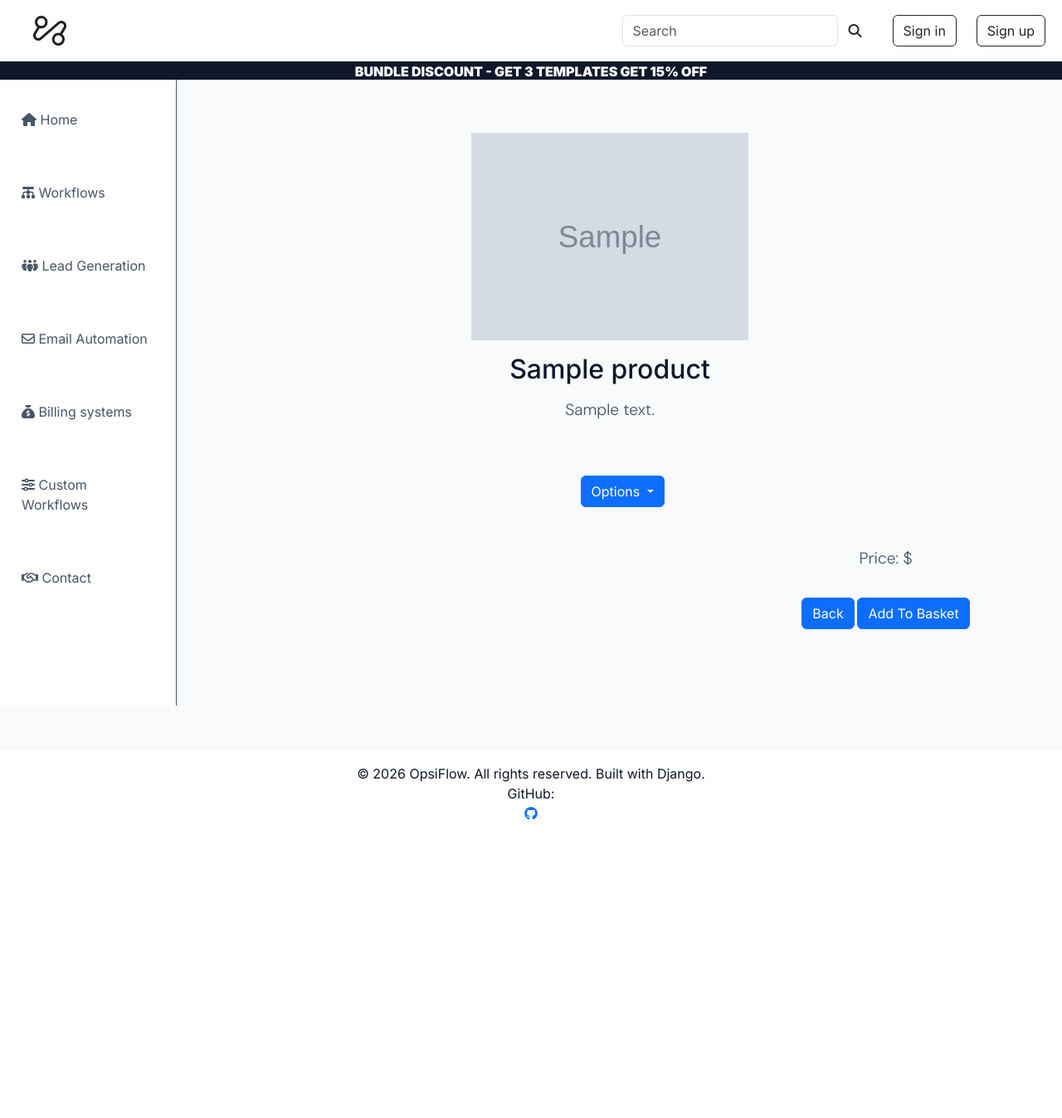
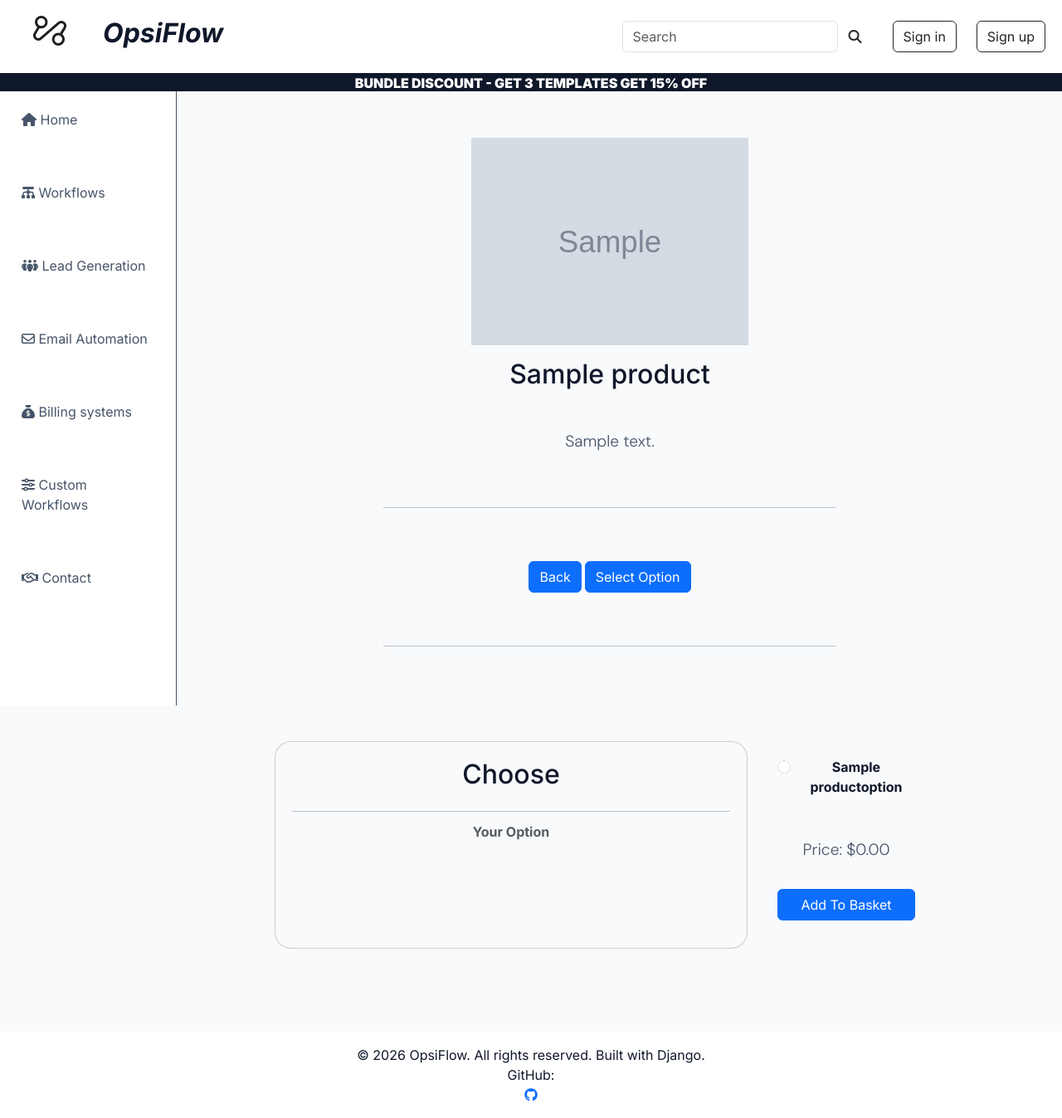
Before and after one commit to Karla-Stein/opsiflow, a Django app: page /products/product_detail/1 in a window 1280 px wide. Shown: the whole page at 83% size. Before the commit the page ends 988 px from the top, so only its background shows below. Run offline with Django 4.2, Linux system fonts and the light colour scheme; tables that the repository leaves empty hold one stand-in row (values such as "Sample post"); grey boxes marked "Sample" are stand-in pictures; some libraries are stand-ins or nearby versions.

Commit message:
Fix styling for product details page

```diff
--- a/products/static/products/css/product_detail.css
+++ b/products/static/products/css/product_detail.css
@@ -5,3 +5,21 @@ img{
     object-fit: contain;
 
 }
+
+/* Option section */
+.card{
+    height: 250px;
+    overflow-y: scroll;
+}
+#option{
+    color: var(--primary-text-color);
+    background-color: var(--primary-background);
+    border-radius: 20px;
+    padding: 20px 20px;
+    margin-top: 50px;
+
+}
+
+.form-check{
+    margin-top: 50px;
+}
--- a/products/templates/products/product_detail.html
+++ b/products/templates/products/product_detail.html
@@ -8,45 +8,53 @@
 
 {% block content %}
 
-<section id="detail" class="mt-2">
+
 <div class="container">
-        <div class="row align-items-center justify-content-center">
+  <div class="row justify-content-center">
     <div class="col-8 offset-lg-2 pt-5 my-2">
       <img src="{{ product.image.url }}" alt="{{ product.name }}" class="img-fluid">
     </div>
     <div class="col-8 offset-lg-2 pt-2 text-center">
-                <h2 class="mb-3 display-7">{{ product.name }}
+      <h2 class="mb-3 display-7 mb-5">{{ product.name }}
       </h2>
-                <p class="index-p">{{ product.description }}</p>
+      <p class="index-p mb-5">{{ product.description }}</p>
+    </div>
+    <div class="col-6 offset-lg-2 text-center mb-5">
+      <hr class="mb-5">
+      <a class="btn btn-primary my-3" href="{% url 'products' %}" role="button">Back</a>
+      <a href="#option" class="btn btn-primary my-3" type="button" role="button">Select Option</a>
+      <br>
+      <hr class="mt-5">
+    </div>
+  </div>
+  <div class="row justify-content-center d-flex flex-row">
+    <div class="col-12 col-md-6 offset-lg-2">
       <!-- Product option -->
-                 <div class="col-6 offset-lg-3" >
-                    <p id="option-name" class="display-7"></p>
-                    <p id="option-description" class="index-p"></p>
-                    <p id="delivery-days" class="index-p d-none"></p>
+      <div class="row justify-content-center">
+        <div class="text-center card me-5" id="option">
+          <h2 id="option-name" class="card-title">Choose</h2>
+          <hr>
+          <p id="option-description" class="card-subtitle mb-2 text-body-secondary">Your Option</p>
+          <p id="delivery-days" class="index-p d-none card-text"></p>
         </div>
       </div>
     </div>
-        <div class="row justify-content-center mt-5">
-            <div class="col-2 offset-lg-3">
-                 <div class="dropdown">
-                <button class="btn btn-primary dropdown-toggle" type="button" data-bs-toggle="dropdown"
-                    aria-expanded="false">
-                    Options
-                </button>
-                <ul class="dropdown-menu">
+    <div class="col-8 col-lg-2 d-flex flex-column justify-content-center text-center">
+      <!-- radio -->
+
       {% for option in product_option %}
-                   <li><a class="dropdown-item option" href="#" data-name="{{option.name}}"
+      <div class="form-check">
+        <input class="form-check-input option" type="radio" name="radioDefault" data-name="{{option.name}}"
           data-description="{{option.description}}" data-price="{{option.unit_price}}"
-                    data-delivery="{{option.delivery_days}}" data-pk="{{option.pk}}">{{ option.name }}</a></li>
+          data-delivery="{{option.delivery_days}}" data-pk="{{option.pk}}" id="option{{option.pk}}">
+        <label class="form-check-label" for="option{{option.pk}}">
+          {{ option.name }}
+        </label>
+      </div>
       {% endfor %}
-                </ul>
-                 </div>
-            </div>
-        </div>
-        <div class="row justify-content-center justify-content-lg-end mt-5">
-            <div class="col-3 offset-lg-3 text-center">
-                <p class="index-p" id="option-price">Price: $</p>
-                <a class="btn btn-primary my-3" href="{% url 'products' %}" role="button">Back</a>
+
+      <p class="index-p mt-5" id="option-price">Price: $0.00</p>
+      <!-- add-to-basket form/button -->
       {% if user.is_authenticated %}
       <form action="{% url 'add_to_bag' %}" method="POST">
         {% csrf_token %}
@@ -59,10 +67,9 @@
       {% else %}
       <button id="add-basket" class="btn btn-primary my-3" role="button">Add To Basket</button>
       {% endif %}
+
     </div>
   </div>
-    </div>
-</section>
 <!-- log in prompt modal -->
 <div class="modal" tabindex="-1" id="login-prompt">
   <div class="modal-dialog">
--- a/static/css/base.css
+++ b/static/css/base.css
@@ -46,6 +46,12 @@ body {
 /* Navbar */
 .navbar{
     background-color: var(--secondary-background);
+}
+
+#brand-name{
+    font-size: xx-large;
+    font-weight: bold;
+    font-style: italic;
 }
 
 .nav-link{
@@ -140,6 +146,7 @@ aside .nav-link{
     font-weight: lighter;
     position: relative;
     z-index: 100;
+    margin-top: 100px;
 }
 /* Media queries */
 @media screen and (max-width: 576px) {
--- a/templates/base.html
+++ b/templates/base.html
@@ -43,6 +43,7 @@
                                 d="M283-272q-40 34-83.5 30.5T124-272q-32-27-42.5-69.5T98-429l82-137q-27-21-43-52.63-16-31.64-16-68.37 0-63.53 45-108.76Q211-841 275-841t109 45q45 45 45 109t-45.24 109Q338.52-533 275-533q-10.8 0-21.6-1.5T233-539l-84 141q-14 23-8.82 45.11 5.17 22.1 22 36Q179-303 201.5-301.5T244-317l433-372q40-34 84-31t76 30q32 27 42.5 70T863-532l-81 137q27 21 43 52.63 16 31.64 16 68.37 0 63.52-45.54 108.76Q749.91-120 685.96-120 622-120 577.5-165.24 533-210.48 533-274t44.5-108.76Q622-428 686-428q10.73 0 20.87 1 10.13 1 20.13 4l84-140q14-23 8.82-45.11-5.17-22.1-22-36Q781-658 758.5-659.5T716-644L283-272Zm58.5-348.66q27.5-27.66 27.5-66.5t-27.66-66.34q-27.66-27.5-66.5-27.5t-66.34 27.66q-27.5 27.66-27.5 66.5t27.66 66.34q27.66 27.5 66.5 27.5t66.34-27.66Zm411.63 413Q781-235.32 781-274.16t-27.87-66.34q-27.86-27.5-67-27.5Q647-368 620-340.34q-27 27.66-27 66.5t27 66.34q27 27.5 66.13 27.5 39.14 0 67-27.66ZM275-687Zm412 413Z" />
                         </svg>
                 </a>
+                <p id="brand-name" class="mt-2">OpsiFlow</p>
                 <button class="navbar-toggler d-sm-none" type="button" data-bs-toggle="collapse"
                     data-bs-target="#navbarSupportedContent" aria-controls="navbarSupportedContent"
                     aria-expanded="false" aria-label="Toggle navigation">
```
Also changed, not shown: bag/templates/bag/bag.html (+6 -2 lines). Lines whose indentation alone changed are shown as unchanged.
